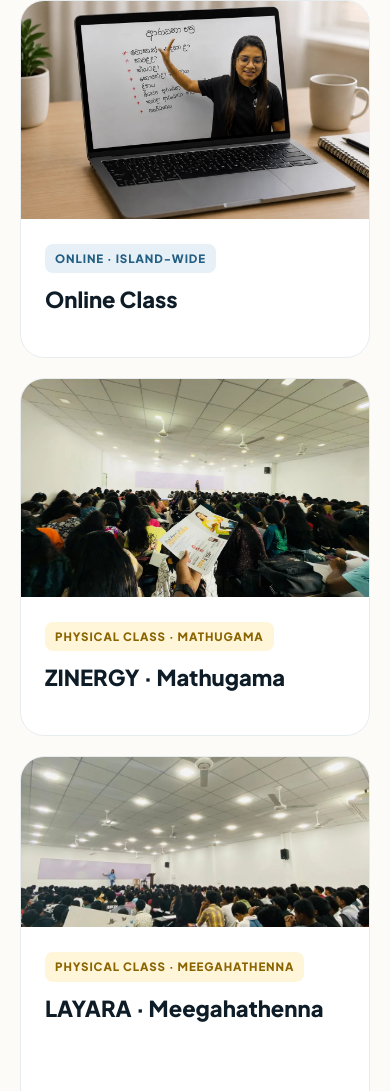
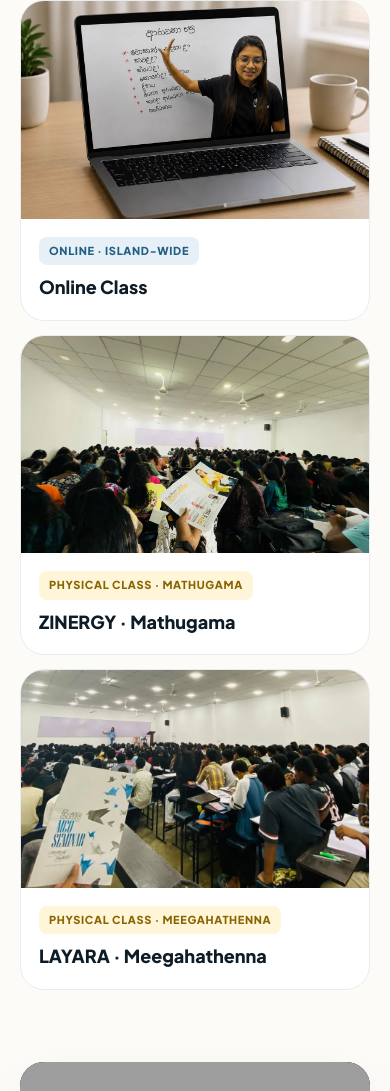
Before and after one commit to KING-UPE/SinhalaKW, a plain HTML site: page index.html in a window 390 px wide. Shown: the part 9185-10276 px from the top of the page. Drawn offline with Linux system fonts and the light colour scheme; grey boxes are pictures that could not be loaded.

Commit message:
fix(classes): cards side by side on tablets, short tags, crop hall photo to the students

```diff
--- a/css/styles.css
+++ b/css/styles.css
@@ -845,9 +845,11 @@ h1, h2, h3, p, figure { margin: 0; }
   .deco-arc { top: 40%; }
 
   .steps { grid-template-columns: repeat(2, 1fr); }
-  .venues { grid-template-columns: repeat(2, 1fr); }
-  .venues .venue:last-child { grid-column: span 2; flex-direction: row; }
-  .venues .venue:last-child .venue-img { flex: 0 0 48%; aspect-ratio: auto; }
+  /* the cards only hold a photo, a tag and a title, so all three stay side by side */
+  .venues { grid-template-columns: repeat(3, minmax(0, 1fr)); gap: 14px; }
+  .venue-body { padding: 18px 18px 20px; }
+  .venue h3 { font-size: 18px; margin: 10px 0 0; }
+  .venue .tag { font-size: 9.5px; letter-spacing: .03em; white-space: nowrap; max-width: 100%; overflow: hidden; text-overflow: ellipsis; vertical-align: top; }
   .masonry { columns: 2; }
 }
 
@@ -899,8 +901,6 @@ h1, h2, h3, p, figure { margin: 0; }
   .steps { grid-template-columns: 1fr; gap: 34px; }
   .step-no { font-size: 48px; margin-bottom: 12px; }
   .venues { grid-template-columns: 1fr; }
-  .venues .venue:last-child { grid-column: auto; flex-direction: column; }
-  .venues .venue:last-child .venue-img { aspect-ratio: 16 / 10; }
   .section-head.split { align-items: flex-start; }
   .masonry { column-gap: 10px; }
   .m-item { margin-bottom: 10px; border-radius: 14px; }
@@ -1926,3 +1926,9 @@ h1, h2, h3, p, figure { margin: 0; }
 .about-links .yt-link > span:nth-child(2) { display: flex; flex-direction: column; gap: 3px; line-height: 1.3; }
 .about-links .yt-link strong { line-height: 1.3; }
 .about-links .yt-ic { flex: none; }
+
+/* class photos shot from the back of the hall: show the students, not the ceiling */
+.venue-img img.crop-low { object-position: center 82%; }
+/* tablets: the title already names the place, so the tag keeps only the class type */
+@media (min-width: 641px) and (max-width: 1080px) { .venue .tag-loc { display: none; } .venue .tag { font-size: 10.5px; letter-spacing: .06em; } }
+@media (max-width: 640px) { .venue .tag { font-size: 11px; letter-spacing: .06em; } }
--- a/index.html
+++ b/index.html
@@ -746,21 +746,21 @@
           <article class="venue reveal">
             <div class="venue-img"><img src="assets/optimized/teacher/online_class_laptop.webp" alt="ලැප්ටොප් තිරයේ ගුරුතුමිය සජීවී Online පන්තියක් උගන්වමින්" loading="lazy" width="1200" height="800" style="object-position:center 35%"></div>
             <div class="venue-body">
-              <span class="tag tag-navy">ONLINE · ISLAND-WIDE</span>
+              <span class="tag tag-navy">ONLINE<span class="tag-loc"> · ISLAND-WIDE</span></span>
               <h3>Online Class</h3>
             </div>
           </article>
           <article class="venue reveal">
             <div class="venue-img"><img src="assets/optimized/seminars/seminar_crowd2.webp" alt="ZINERGY මතුගම පන්තිය" loading="lazy"></div>
             <div class="venue-body">
-              <span class="tag">PHYSICAL CLASS · MATHUGAMA</span>
+              <span class="tag">PHYSICAL CLASS<span class="tag-loc"> · MATHUGAMA</span></span>
               <h3>ZINERGY · Mathugama</h3>
             </div>
           </article>
           <article class="venue reveal">
-            <div class="venue-img"><img src="assets/optimized/seminars/seminar_session.webp" alt="LAYARA මීගහතැන්න පන්තිය" loading="lazy"></div>
+            <div class="venue-img"><img src="assets/optimized/seminars/seminar_session.webp" alt="LAYARA මීගහතැන්න පන්තිය" loading="lazy" class="crop-low"></div>
             <div class="venue-body">
-              <span class="tag">PHYSICAL CLASS · MEEGAHATHENNA</span>
+              <span class="tag">PHYSICAL CLASS<span class="tag-loc"> · MEEGAHATHENNA</span></span>
               <h3>LAYARA · Meegahathenna</h3>
             </div>
           </article>
```
